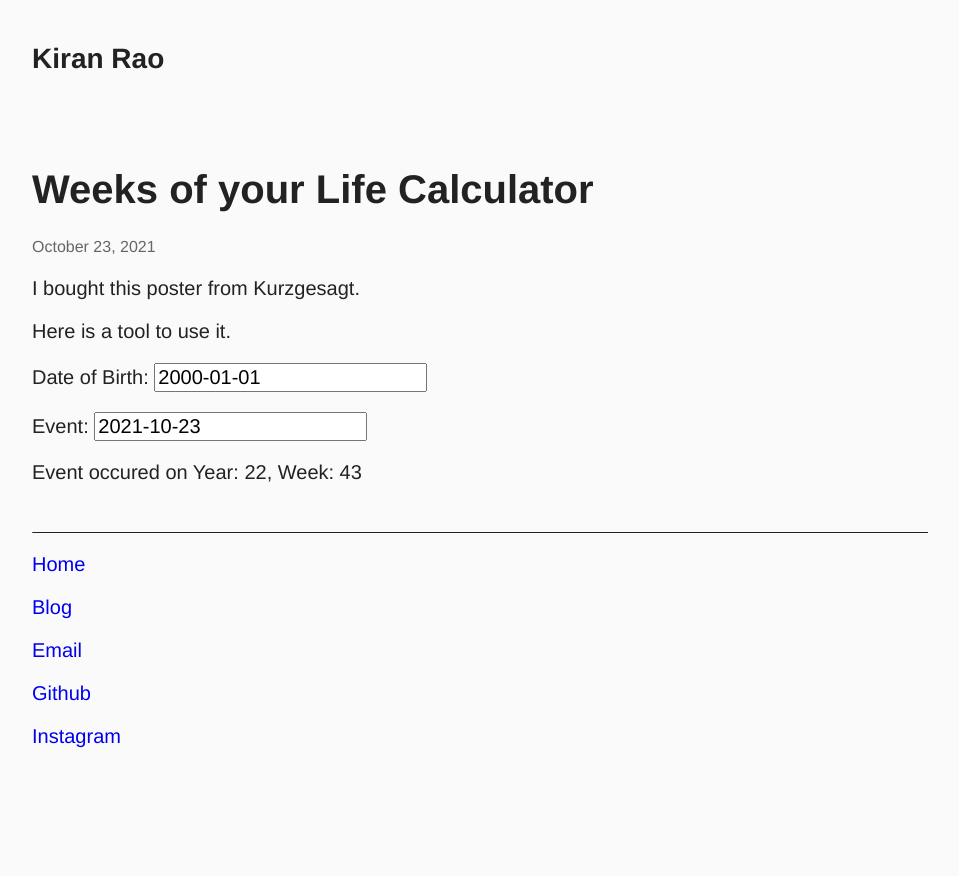
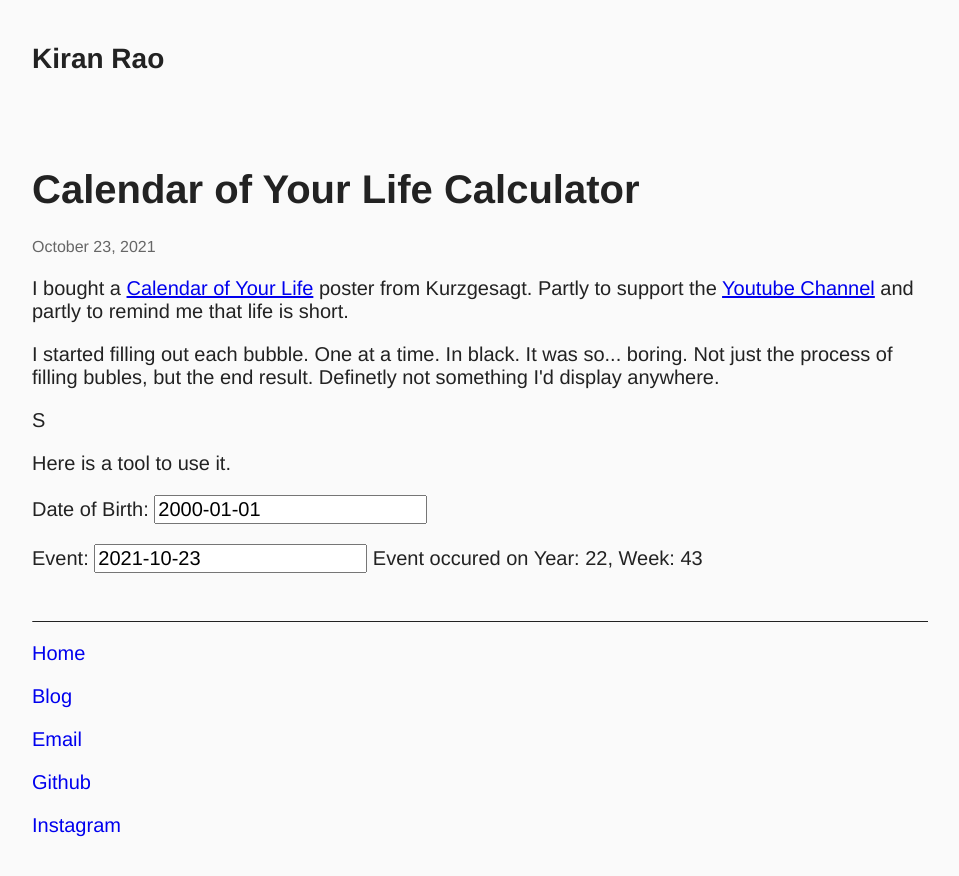
Before and after one commit to Kiran-Rao/kiran-rao.github.io, a Jekyll site: the page built from docs/_posts/2020-10-23-wol-calculator.html, in a window 1280 px wide. Shown: the top 876 px of the page, without its empty margins (160-1119 px from the left). Built offline with Jekyll 4.4.1, drawn with Linux system fonts in a browser that asks for light colours.

Commit message:
Run Prettier

```diff
--- a/docs/_posts/2020-10-23-wol-calculator.html
+++ b/docs/_posts/2020-10-23-wol-calculator.html
@@ -1,23 +1,34 @@
 ---
 layout: post
-title: 'Weeks of your Life Calculator'
+title: 'Calendar of Your Life Calculator'
 date: 2021-10-23
 author: Kiran Rao
 ---
 
 <p>
-I bought this poster from Kurzgesagt.
+  I bought a
+  <a
+    href="https://shop-us.kurzgesagt.org/collections/posters/products/lifespan-calendar-poster"
+    target="_blank"
+    rel="noopener"
+    >Calendar of Your Life</a
+  >
+  poster from Kurzgesagt. Partly to support the
+  <a href="https://www.youtube.com/c/inanutshell" target="_blank" rel="noopener">Youtube Channel</a> and partly to
+  remind me that life is short.
 </p>
 <p>
-Here is a tool to use it.
+  I started filling out each bubble. One at a time. In black. It was so... boring. Not just the process of filling
+  bubles, but the end result. Definetly not something I'd display anywhere.
 </p>
+
+<p>S</p>
+
+<p>Here is a tool to use it.</p>
 
 <p>Date of Birth: <input id="dob" /></p>
 
-<p>Event: <input id="event" /></p>
-
-<p>Event occured on <span id = "res"></span> </p>
-
+<p>Event: <input id="event" /> Event occured on <span id="res"></span></p>
 
 <script src="{{ "/static/moment.js" | prepend: site.baseurl }}"></script>
 <script>
@@ -26,21 +37,21 @@ Here is a tool to use it.
   var resSpan = document.getElementById('res');
 
   // constanst
-  var DOB_STORAGE_KEY = 'dob'
+  var DOB_STORAGE_KEY = 'dob';
 
   dobDefaultValue = '2000-01-01';
-  dobLocalStorage = localStorage.getItem(DOB_STORAGE_KEY)
+  dobLocalStorage = localStorage.getItem(DOB_STORAGE_KEY);
 
   dobInput.value = dobLocalStorage || dobDefaultValue;
   eventInput.value = moment().format('YYYY-MM-DD');
 
   dobInput.onblur = (e) => {
     getValuesAndUpdate();
-  }
+  };
 
   eventInput.onblur = (e) => {
     getValuesAndUpdate();
-  }
+  };
 
   function getValuesAndUpdate() {
     dobString = dobInput.value;
@@ -49,7 +60,6 @@ Here is a tool to use it.
     resSpan.textContent = recalculate(dobString, eventString);
   }
 
-
   function recalculate(dobString, eventString) {
     var dobParsed;
     var eventParsed;
@@ -57,7 +67,7 @@ Here is a tool to use it.
       dobParsed = moment(dobString);
       eventParsed = moment(eventString);
     } catch {
-      return "Invalid Input"
+      return 'Invalid Input';
     }
 
     var diff = eventParsed.clone().subtract(dobParsed).utc();
@@ -65,9 +75,8 @@ Here is a tool to use it.
     var days = diff.dayOfYear();
     var weeks = Math.floor(days / 7) + 1;
 
-    return ("Year: " + years + ", Week: " + weeks);
+    return 'Year: ' + years + ', Week: ' + weeks;
   }
 
   getValuesAndUpdate();
-
 </script>
```
